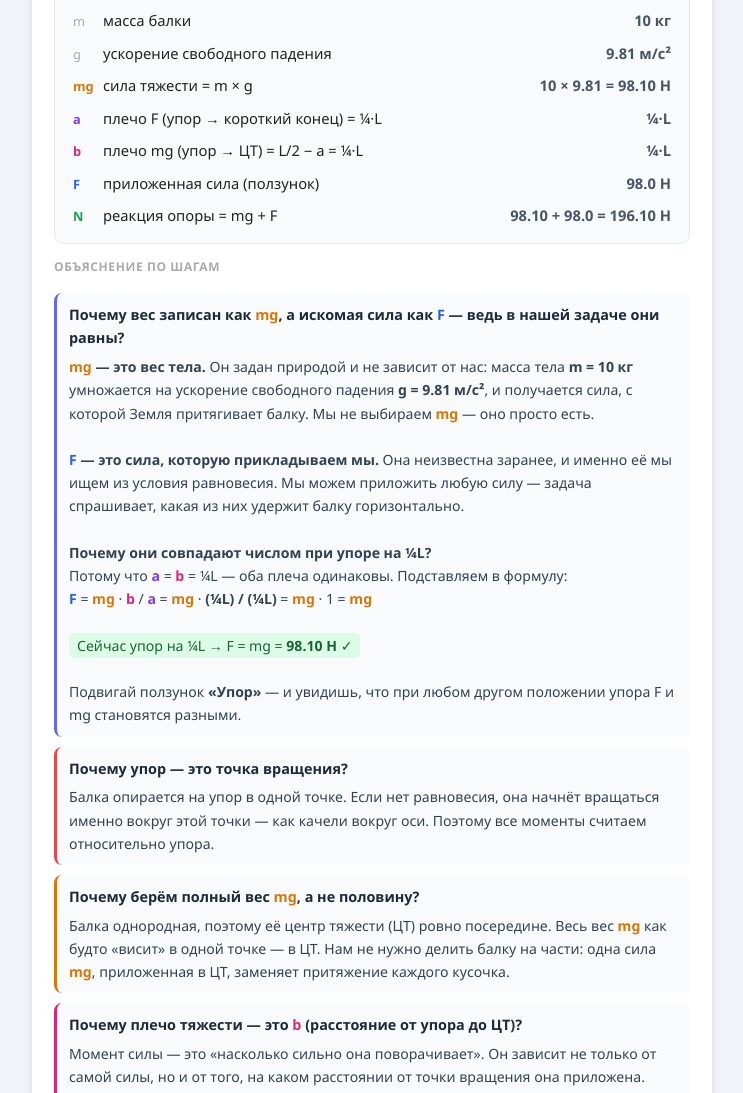
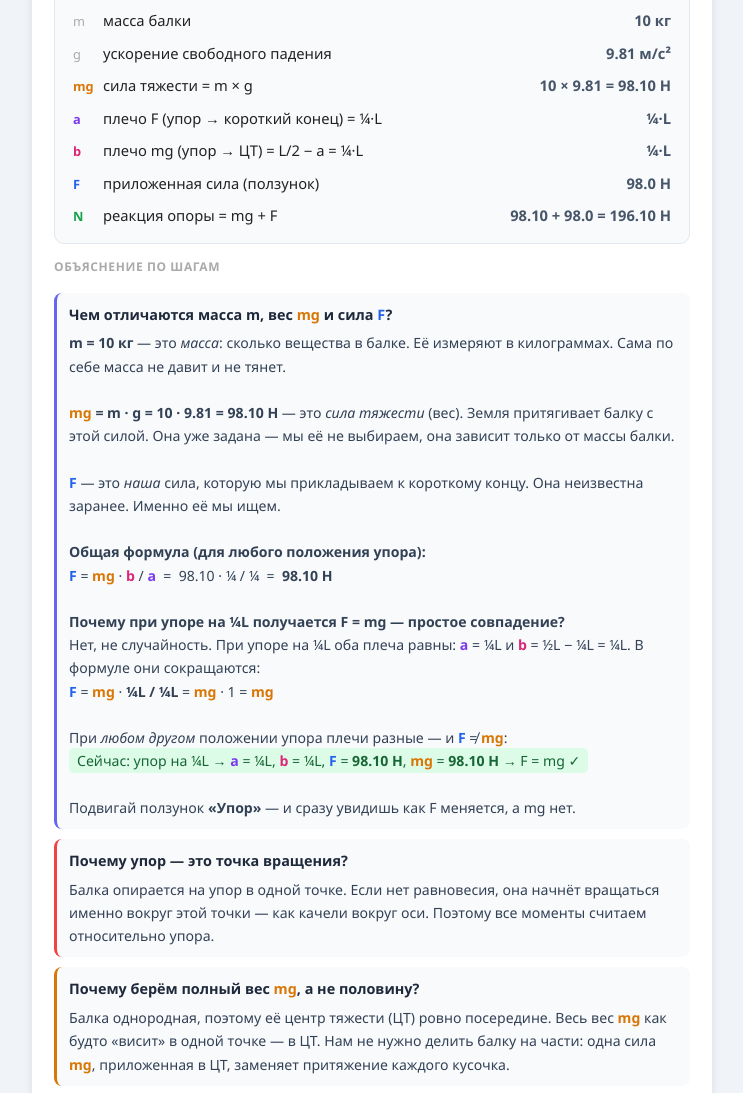
Before and after one commit to misht-world/ari-f-block, a plain HTML site: page beam_balance.html in a window 1280 px wide. Shown: the part 1005-2098 px from the top of the page, without its empty margins (268-1011 px from the left). Drawn offline with Linux system fonts and the light colour scheme.

Commit message:
Clarify distinction between mass m, weight mg, and applied force F

```diff
--- a/beam_balance.html
+++ b/beam_balance.html
@@ -457,31 +457,40 @@ function draw(){
       <div class="sol-title">Объяснение по шагам</div>
 
       <div class="explain-block" style="border-left:3px solid #6366f1;">
-        <div class="explain-q">Почему вес записан как <span class="hMG">mg</span>, а искомая сила как <span class="hF">F</span> — ведь в нашей задаче они равны?</div>
-        <b><span class="hMG">mg</span> — это вес тела.</b> Он задан природой и не зависит от нас:
-        масса тела <b>m = ${m} кг</b> умножается на ускорение свободного падения
-        <b>g = 9.81 м/с²</b>, и получается сила, с которой Земля притягивает балку.
-        Мы не выбираем <span class="hMG">mg</span> — оно просто есть.<br><br>
-        <b><span class="hF">F</span> — это сила, которую прикладываем мы.</b>
-        Она неизвестна заранее, и именно её мы ищем из условия равновесия.
-        Мы можем приложить любую силу — задача спрашивает, какая из них
-        удержит балку горизонтально.<br><br>
-        <b>Почему они совпадают числом при упоре на ¼L?</b><br>
-        Потому что <span class="ha">a</span> = <span class="hb">b</span> = ¼L —
-        оба плеча одинаковы. Подставляем в формулу:<br>
+        <div class="explain-q">Чем отличаются масса <b>m</b>, вес <span class="hMG">mg</span> и сила <span class="hF">F</span>?</div>
+
+        <b>m = ${m} кг</b> — это <em>масса</em>: сколько вещества в балке.
+        Её измеряют в килограммах. Сама по себе масса не давит и не тянет.<br><br>
+
+        <b><span class="hMG">mg</span> = m · g = ${m} · 9.81 = ${mg_val} Н</b> — это <em>сила тяжести</em> (вес).
+        Земля притягивает балку с этой силой. Она уже задана — мы её не выбираем,
+        она зависит только от массы балки.<br><br>
+
+        <b><span class="hF">F</span></b> — это <em>наша</em> сила, которую мы прикладываем к
+        короткому концу. Она неизвестна заранее. Именно её мы ищем.<br><br>
+
+        <b>Общая формула (для любого положения упора):</b><br>
         <span class="hF">F</span> = <span class="hMG">mg</span> · <span class="hb">b</span> / <span class="ha">a</span>
-        = <span class="hMG">mg</span> · <b>(¼L) / (¼L)</b> = <span class="hMG">mg</span> · 1 = <span class="hMG">mg</span><br><br>
-        ${Math.abs(af - 0.25) < 0.02
-          ? `<span style="background:#dcfce7;padding:3px 8px;border-radius:5px;color:#166534;">
-              Сейчас упор на ¼L → F = mg = <b>${Freq.toFixed(2)} Н</b> ✓
-             </span>`
-          : `<span style="background:#fef9c3;padding:3px 8px;border-radius:5px;color:#92400e;">
-              Сейчас упор не на ¼L, поэтому F ≠ mg:&nbsp;
-              F = <b>${Freq.toFixed(2)} Н</b>, mg = <b>${mg_val} Н</b>
-             </span>`}
-        <br><br>
-        Подвигай ползунок <b>«Упор»</b> — и увидишь, что при любом другом
-        положении упора F и mg становятся разными.
+        &nbsp;=&nbsp; ${mg_val} · ${fracB} / ${fracA}
+        &nbsp;=&nbsp; <b>${Freq.toFixed(2)} Н</b><br><br>
+
+        <b>Почему при упоре на ¼L получается F = mg — простое совпадение?</b><br>
+        Нет, не случайность. При упоре на ¼L оба плеча равны:
+        <span class="ha">a</span> = ¼L и <span class="hb">b</span> = ½L − ¼L = ¼L.
+        В формуле они сокращаются:<br>
+        <span class="hF">F</span> = <span class="hMG">mg</span> · <b>¼L / ¼L</b>
+        = <span class="hMG">mg</span> · 1 = <span class="hMG">mg</span><br><br>
+
+        При <em>любом другом</em> положении упора плечи разные — и <span class="hF">F</span> ≠ <span class="hMG">mg</span>:<br>
+        <span style="background:${Math.abs(af-0.25)<0.02?'#dcfce7':'#fef9c3'};padding:3px 8px;border-radius:5px;color:${Math.abs(af-0.25)<0.02?'#166534':'#92400e'};">
+          Сейчас: упор на ${toFrac(af)}L →
+          <span class="ha">a</span> = ${fracA}L,
+          <span class="hb">b</span> = ${fracB}L,
+          <span class="hF">F</span> = <b>${Freq.toFixed(2)} Н</b>,
+          <span class="hMG">mg</span> = <b>${mg_val} Н</b>
+          ${Math.abs(af-0.25)<0.02 ? '→ F = mg ✓' : '→ F ≠ mg'}
+        </span><br><br>
+        Подвигай ползунок <b>«Упор»</b> — и сразу увидишь как F меняется, а mg нет.
       </div>
 
       <div class="explain-block" style="border-left:3px solid #ef4444;">
```
Also changed, not shown: index.html (+33 -24 lines).
